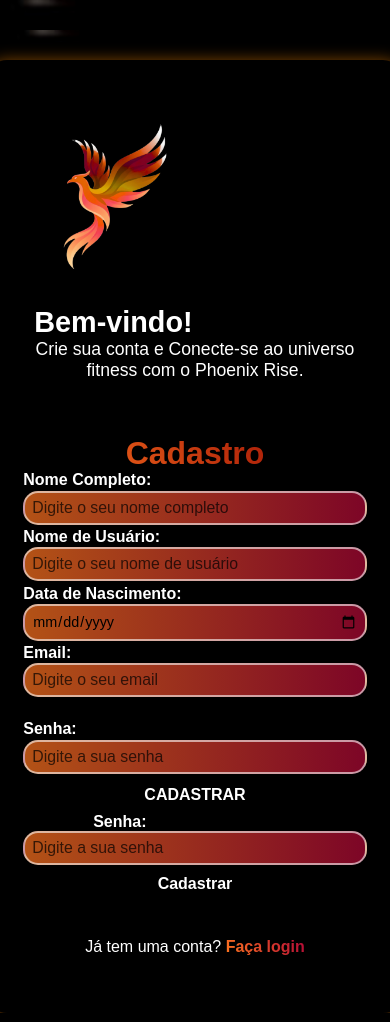
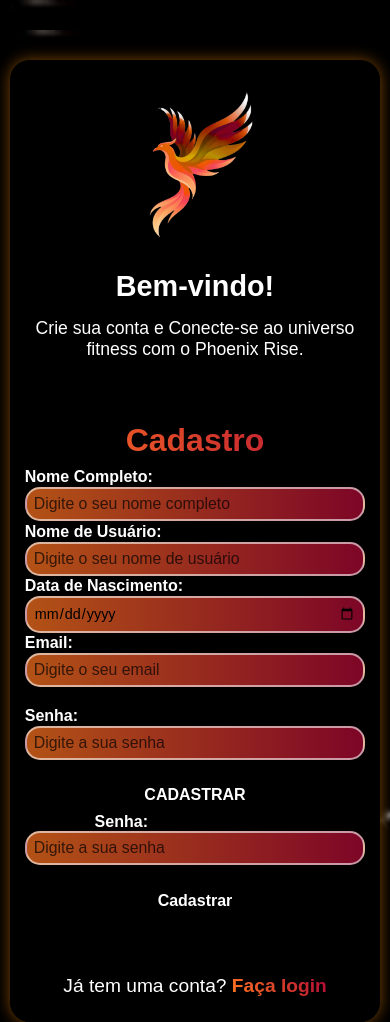
Before and after one commit to jvictor012/PhoenixRise, a Flask app: page /cadastro in a window 390 px wide. Run offline with Flask 3, Linux system fonts and the light colour scheme; some web fonts are replaced.

Commit message:
responsividade tela cadastro certo

```diff
--- a/static/cadastro.css
+++ b/static/cadastro.css
@@ -15,8 +15,7 @@
 }
 
 /* ===== FUNDO GERAL ===== */
-body,
-html {
+body, html {
   height: 100%;
   background-image: url("/static/imagens/fundo_s2.png");
   background-size: cover;
@@ -30,62 +29,43 @@ html {
 .container {
   position: relative;
   display: flex;
-  width: 80%;
+  width: 150vh;
+  max-width: 1500px;
   height: 80vh;
-  background-color: #000000;
+  background-color: #111;
   border-radius: 20px;
   overflow: hidden;
   box-shadow: 0 0 25px rgba(249, 135, 4, 0.697);
-  align-items: center;
-  justify-content: center;
-  padding: 2rem;
 }
 
-<<<<<<< HEAD
 /* ---------- LADO DIREITO ---------- */
-=======
-/* ---------- LADO DIREITO (antes era left) ---------- */
->>>>>>> 97c326c74d00d13c505f1d0c2d264aeda9452a0f
 .right {
   flex: 1;
   background-color: #000;
   display: flex;
   flex-direction: column;
   justify-content: center;
-  width: 100%;
-  height: 100%;
-  gap: 0.5rem;
+  padding: 60px 40px;
 }
 
 .right h1 {
   text-align: center;
-  font-size: 2rem;
+  font-size: 4rem;
   font-weight: 700;
   line-height: 1.1;
-  background: linear-gradient(60deg, #ff751f, #8d0000);
+  background: linear-gradient(60deg, #ff751f, #b20837);
   -webkit-background-clip: text;
   -webkit-text-fill-color: transparent;
-<<<<<<< HEAD
   margin: 0.5rem 0 10px;
-=======
->>>>>>> 97c326c74d00d13c505f1d0c2d264aeda9452a0f
 }
 
 .right p {
   color: #fff;
   text-align: center;
-  font-size: 1rem;
+  margin-top: 20px;
 }
 
-<<<<<<< HEAD
 /* ---------- LADO ESQUERDO ---------- */
-=======
-.label {
-  font-size: 1rem;
-}
-
-/* ---------- LADO ESQUERDO  ---------- */
->>>>>>> 97c326c74d00d13c505f1d0c2d264aeda9452a0f
 .left {
   flex: 1;
   background: black;
@@ -95,12 +75,8 @@ html {
   justify-content: center;
   color: #fff;
   text-align: center;
+  padding: 40px;
   font-size: 1.3rem;
-  align-items: center;
-  justify-content: center;
-  width: 100%;
-  height: 100%;
-  padding: 1rem;
 }
 
 .left img {
@@ -124,6 +100,7 @@ html {
 .left p {
   color: #fff;
   text-align: center;
+  margin-top: 15px;
   font-size: 1.5em;
 }
 
@@ -131,14 +108,12 @@ html {
 form {
   display: flex;
   flex-direction: column;
-  width: 100%;
-  height: 100%;
-  gap: 0.1rem;
 }
 
 label {
-  color: #ffffff;
-  font-size: 1.2rem;
+  color: #fff;
+  font-size: 2em;
+  margin-bottom: 1px;
   font-weight: bold;
 }
 
@@ -147,11 +122,7 @@ input {
   padding: 9px;
   border-radius: 15px;
   border: 2px solid #ffffff96;
-  background: linear-gradient(
-    90deg,
-    rgba(255, 117, 31, 0.7),
-    rgba(178, 8, 55, 0.7)
-  );
+  background: linear-gradient(90deg, rgba(255,117,31,0.7), rgba(178,8,55,0.7));
   color: black;
   margin-bottom: 1.5px;
   transition: 0.3s;
@@ -182,6 +153,7 @@ button {
   font-weight: bold;
   font-size: 1.3em;
   cursor: pointer;
+  margin-top: 1em;
 }
 
 button:hover {
@@ -196,11 +168,8 @@ button:hover {
 p {
   color: #fff;
   text-align: center;
-  font-size: 1rem;
-}
-
-.label {
-  font-size: 1rem;
+  margin-top: 9px;
+  font-size: 1.5em;
 }
 
 a {
@@ -208,7 +177,7 @@ a {
   -webkit-background-clip: text;
   -webkit-text-fill-color: transparent;
   text-decoration: none;
-  font-size: 1rem;
+  font-size: 1.4rem;
   font-weight: bold;
   transition: transform 0.3s ease, text-shadow 0.3s;
 }
@@ -221,6 +190,8 @@ a:hover {
 /* ---------- BOTÃO VOLTAR ---------- */
 .botao-voltar {
   position: fixed;
+  top: 15px;
+  left: 15px;
   color: #ff7b00;
   font-size: 2em;
   transition: 0.3s;
@@ -231,7 +202,6 @@ a:hover {
   color: #ffaa00;
   transform: scale(1.1);
 }
-<<<<<<< HEAD
 
 /* ========================================================= */
 /* ===============   RESPONSIVIDADE GERAL   ================= */
@@ -380,6 +350,3 @@ a:hover {
     left: 10px;
   }
 }
-
-=======
->>>>>>> 97c326c74d00d13c505f1d0c2d264aeda9452a0f
```
